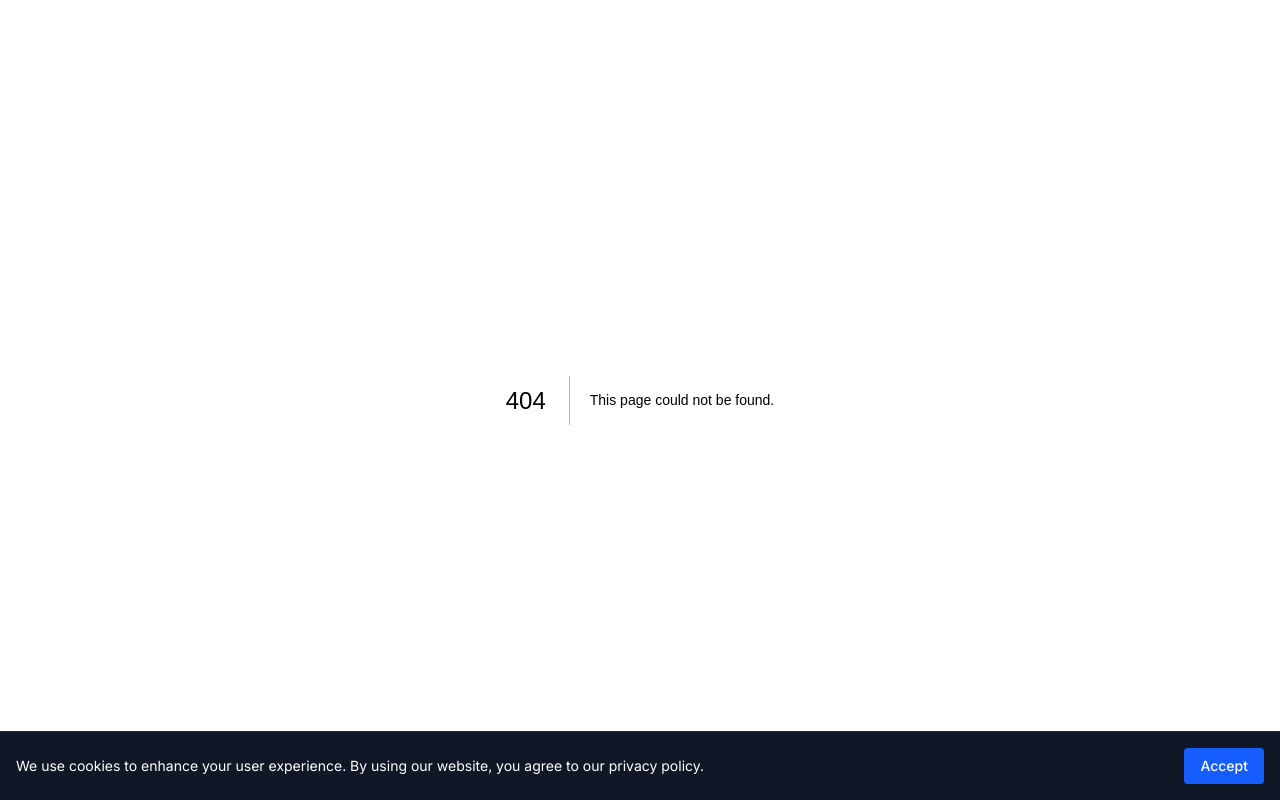
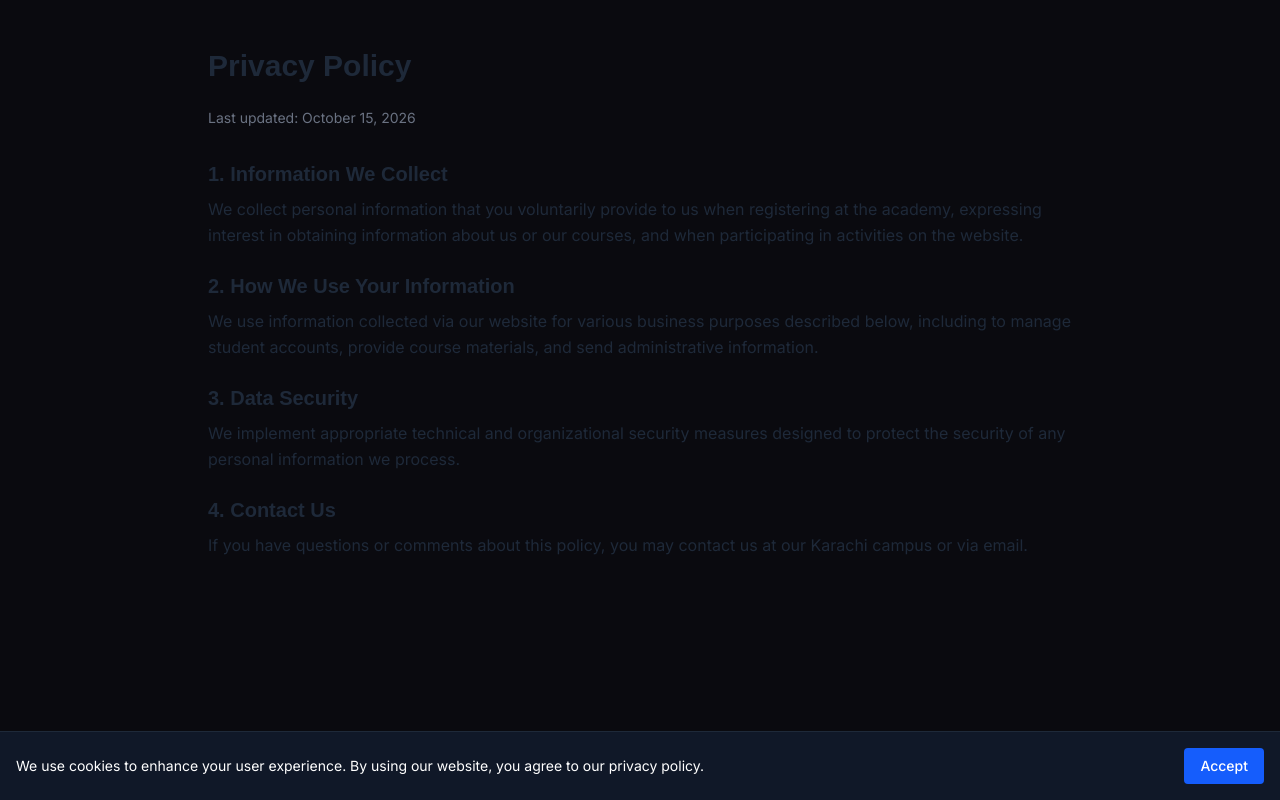
Before and after one commit to Nex-Coders-HKY/Cyber-web-app, a Next.js app: page /privacy-policy in a window 1280 px wide. Before the commit this address had no page. Built offline with nearby package versions, Linux system fonts and the light colour scheme.

Commit message:
feat: add Privacy Policy and Terms & Conditions pages; implement Thank You page with navigation

```diff
--- /dev/null
+++ b/src/app/privacy-policy/page.tsx
@@ -0,0 +1,37 @@
+import type { Metadata } from "next";
+
+export const metadata: Metadata = {
+  title: "Privacy Policy | Cyber Nova Academy",
+  description: "Read our privacy policy to understand how we collect, use, and protect your personal information.",
+};
+
+export default function PrivacyPolicyPage() {
+  return (
+    <main className="max-w-4xl mx-auto px-4 py-12 text-gray-800">
+      <h1 className="text-3xl font-bold mb-6">Privacy Policy</h1>
+      <p className="text-sm text-gray-500 mb-8">Last updated: October 15, 2026</p>
+
+      <section className="space-y-4 text-base leading-relaxed">
+        <h2 className="text-xl font-semibold mt-6 mb-2">1. Information We Collect</h2>
+        <p>
+          We collect personal information that you voluntarily provide to us when registering at the academy, expressing interest in obtaining information about us or our courses, and when participating in activities on the website.
+        </p>
+
+        <h2 className="text-xl font-semibold mt-6 mb-2">2. How We Use Your Information</h2>
+        <p>
+          We use information collected via our website for various business purposes described below, including to manage student accounts, provide course materials, and send administrative information.
+        </p>
+
+        <h2 className="text-xl font-semibold mt-6 mb-2">3. Data Security</h2>
+        <p>
+          We implement appropriate technical and organizational security measures designed to protect the security of any personal information we process.
+        </p>
+
+        <h2 className="text-xl font-semibold mt-6 mb-2">4. Contact Us</h2>
+        <p>
+          If you have questions or comments about this policy, you may contact us at our Karachi campus or via email.
+        </p>
+      </section>
+    </main>
+  );
+}
--- /dev/null
+++ b/src/app/terms/page.tsx
@@ -0,0 +1,37 @@
+import type { Metadata } from "next";
+
+export const metadata: Metadata = {
+  title: "Terms & Conditions | Cyber Nova Academy",
+  description: "Review the terms and conditions for enrolling in courses and using Cyber Nova Academy's platform.",
+};
+
+export default function TermsPage() {
+  return (
+    <main className="max-w-4xl mx-auto px-4 py-12 text-gray-800">
+      <h1 className="text-3xl font-bold mb-6">Terms & Conditions</h1>
+      <p className="text-sm text-gray-500 mb-8">Last updated: October 15, 2026</p>
+
+      <section className="space-y-4 text-base leading-relaxed">
+        <h2 className="text-xl font-semibold mt-6 mb-2">1. Agreement to Terms</h2>
+        <p>
+          By accessing or using Cyber Nova Academy's website and services, you agree to be bound by these Terms and Conditions. If you disagree with any part of the terms, you may not access our services.
+        </p>
+
+        <h2 className="text-xl font-semibold mt-6 mb-2">2. Intellectual Property Rights</h2>
+        <p>
+          Other than content you own, under these Terms, Cyber Nova Academy and/or its licensors own all the intellectual property rights and materials contained in this website.
+        </p>
+
+        <h2 className="text-xl font-semibold mt-6 mb-2">3. Course Enrollment & Fees</h2>
+        <p>
+          All course enrollments require accurate user information. Fees must be cleared according to the agreed schedule for continuous access to class modules and training sessions.
+        </p>
+
+        <h2 className="text-xl font-semibold mt-6 mb-2">4. Limitation of Liability</h2>
+        <p>
+          In no event shall Cyber Nova Academy, nor any of its officers, directors, and employees, be held liable for anything arising out of or in any way connected with your use of this website.
+        </p>
+      </section>
+    </main>
+  );
+}
--- /dev/null
+++ b/src/app/thank-you/page.tsx
@@ -0,0 +1,24 @@
+import type { Metadata } from "next";
+import Link from "next/link";
+
+export const metadata: Metadata = {
+  title: "Thank You | Cyber Nova Academy",
+  description: "Thank you for getting in touch with us.",
+};
+
+export default function ThankYouPage() {
+  return (
+    <main className="min-h-screen flex flex-col items-center justify-center px-4 text-center">
+      <h1 className="text-4xl font-bold text-gray-900 mb-4">Thank You!</h1>
+      <p className="text-lg text-gray-600 max-w-md mb-8">
+        We have received your submission. Our team will get back to you shortly.
+      </p>
+      <Link
+        href="/"
+        className="bg-blue-600 hover:bg-blue-700 text-white font-medium px-6 py-3 rounded-lg shadow transition"
+      >
+        Go Back Home
+      </Link>
+    </main>
+  );
+}
```
